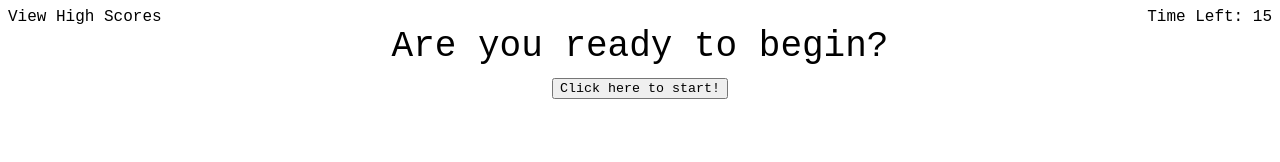
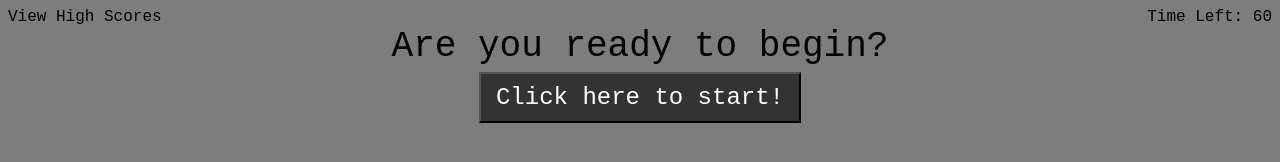
Before and after one commit to erockenmeyer/javascript-quiz, a plain HTML site: page index.html in a window 1280 px wide. Drawn offline with Linux system fonts and the light colour scheme.

Commit message:
styling & readme

```diff
--- a/assets/css/style.css
+++ b/assets/css/style.css
@@ -1,5 +1,6 @@
 * {
     font-family: 'Courier New', Courier, monospace;
+    background: #7d7d7d;
 }
 
 header {
@@ -26,9 +27,16 @@ main {
 
 #answer {
     margin: auto;
-    font-size: 30px;
 }
 
 #check-display {
     font-size: 24px;
 }
+
+button {
+    padding: 10px 15px;
+    font-size: 24px;
+    margin: 5px auto;
+    background: #333;
+    color: #fff;
+}
--- a/assets/js/script.js
+++ b/assets/js/script.js
@@ -6,7 +6,7 @@ var formDiv = document.getElementById('score-entry');
 var formEl = document.getElementById('hs-form');
 var submitBtn = document.getElementById('submit-btn');
 var scoreDiv = document.getElementById('high-scores');
-var timeLeft = 15;
+var timeLeft = 60;
 timerEl.textContent = timeLeft;
 var questionCount = 0;
 
@@ -53,6 +53,7 @@ function countdown() {
                 timerEl.textContent = 0;
                 endGame();
             }
+            // stop count down if game over
             if (questionCount > questionsArr.length - 1) {
                 clearInterval(timer);
             }
@@ -80,7 +81,7 @@ function nextQuestion() {
         answerEl.textContent = "";
         var answerList = document.createElement("ul");
         answerEl.appendChild(answerList);
-        // show answers as radio buttons
+        // show answers as buttons
         for (var i = 0; i < currentQ.answer.length; i++) {
             var answerListItem = document.createElement("li");
 
@@ -118,6 +119,7 @@ function endGame() {
     answerEl.textContent = "";
     checkEl.textContent = "";
     questionEl.textContent = "Game over! Your score was: " + score;
+    // display the form to get name for score
     formDiv.style.display = "block";
 }
 
@@ -159,7 +161,7 @@ function displayHighScores() {
         currentScoreItem.textContent = currentScore.name + " ..... " + currentScore.score;
         scoreList.appendChild(currentScoreItem);
     }
-
+    // resets defaults for replays
     timeLeft = 60;
     questionCount = 0;
 
```
Also changed, not shown: assets/images/site screenshot.png (added), 1 other file.
